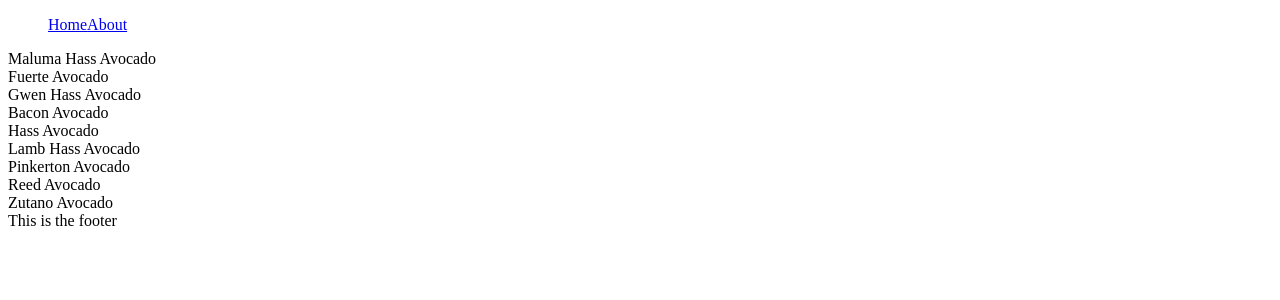
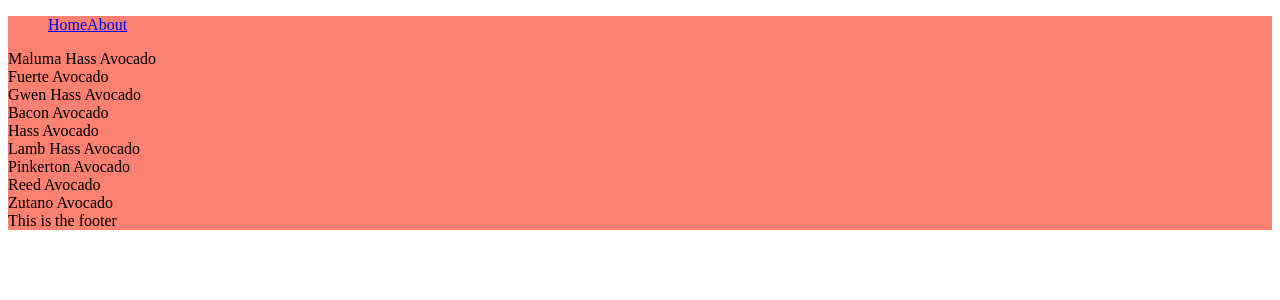
Before and after one commit to javierpb275/avocados, a Next.js app: page / in a window 1280 px wide. Shown: the top 300 px of the page. Built offline with nearby package versions, Linux system fonts and the light colour scheme.

Commit message:
implement css: global css

```diff
--- a/components/Layout/Layout.tsx
+++ b/components/Layout/Layout.tsx
@@ -7,7 +7,7 @@ type LayoutProps = {
 
 export default function Layout({ children }: LayoutProps) {
   return (
-    <div>
+    <div className='container'>
       <Navbar />
       {children}
       <footer>This is the footer</footer>
--- a/pages/_app.tsx
+++ b/pages/_app.tsx
@@ -1,5 +1,6 @@
-import Layout from '@components/Layout/Layout';
+import Layout from '@components/Layout/Layout'
 import type { AppProps } from 'next/app'
+import '../style.css'
 
 export default function MyApp({ Component, pageProps }: AppProps) {
   //Providers - Context/Providers, Theme, data
--- /dev/null
+++ b/style.css
@@ -0,0 +1,3 @@
+.container {
+  background-color: salmon;
+}
```
